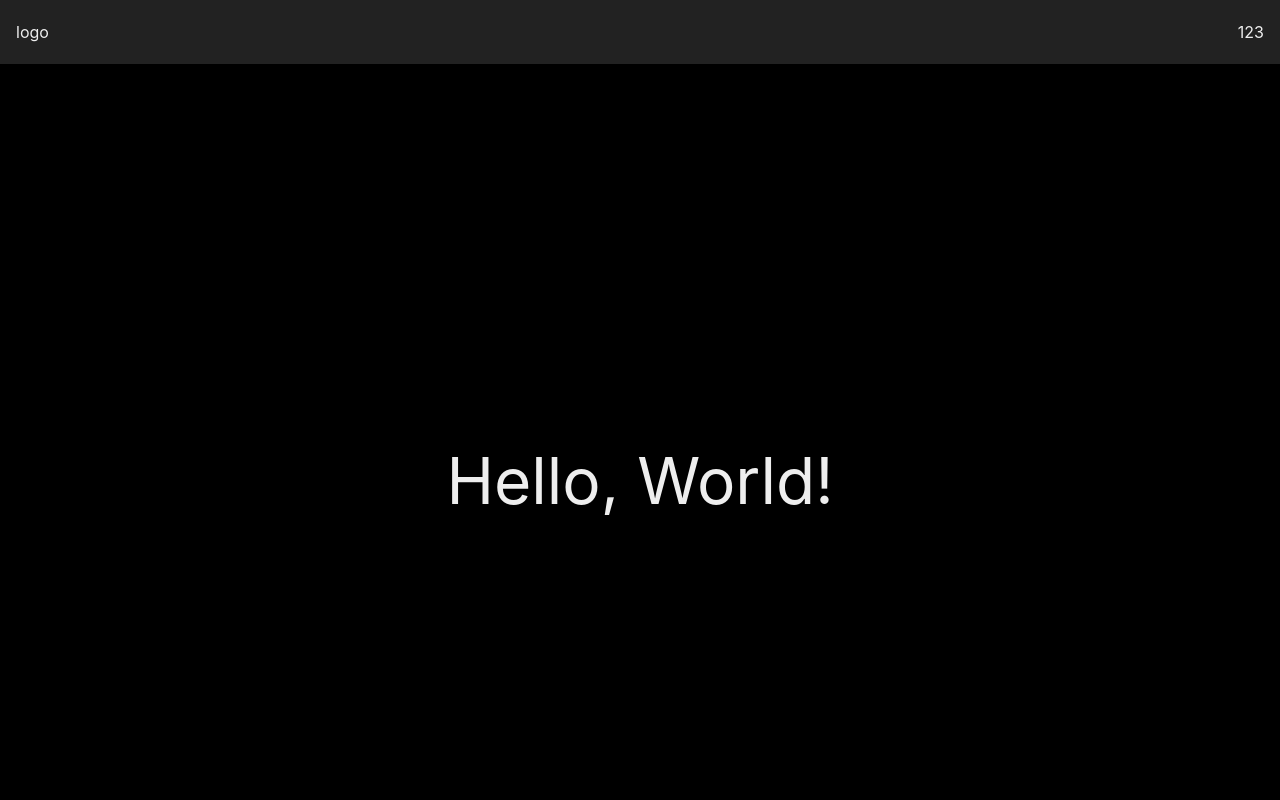
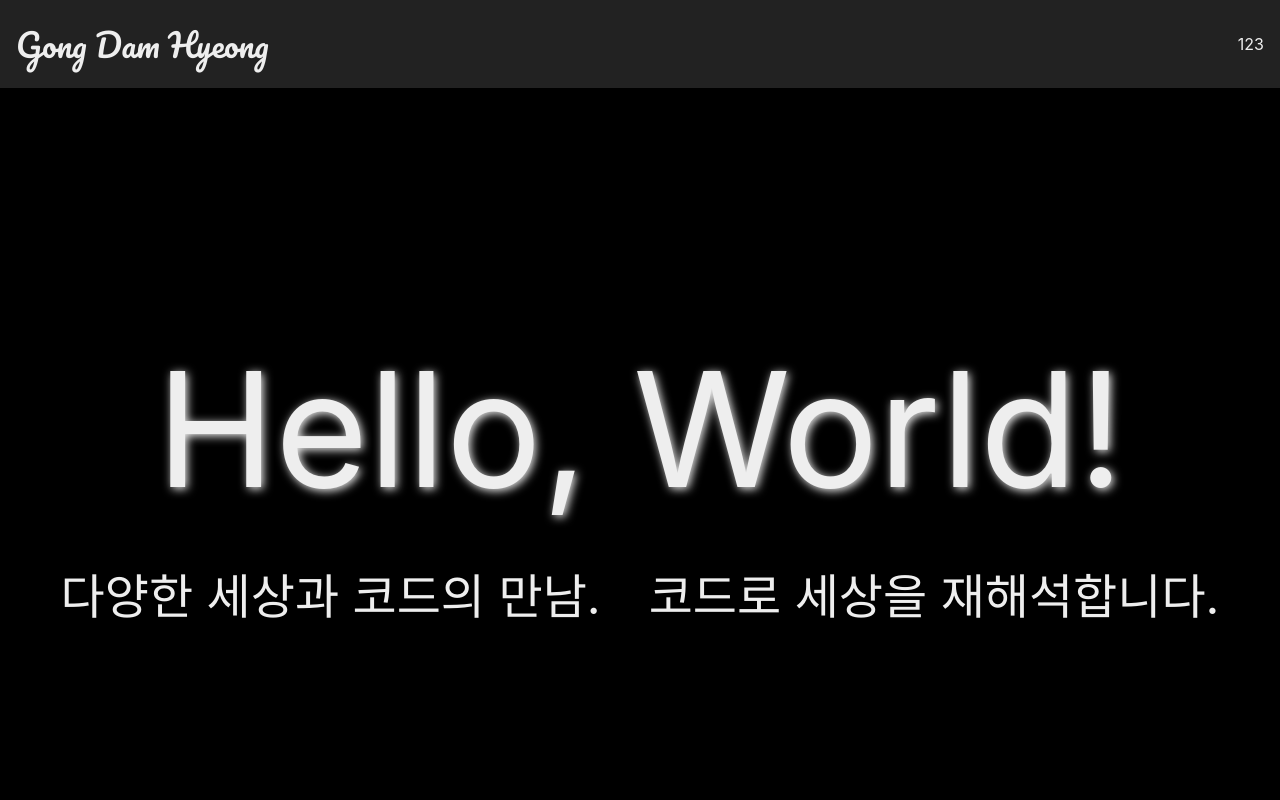
Before and after one commit to damhyeong/GDH-Portfolio, a React (Create React App) app: page / in a window 1280 px wide. Shown: the top 800 px of the page. Built offline with nearby package versions, Linux system fonts and the light colour scheme.

Commit message:
Add Some Animations in PortFolio Main Section

```diff
--- a/src/App.scss
+++ b/src/App.scss
@@ -1,3 +1,4 @@
+@import url('https://fonts.googleapis.com/css2?family=Pacifico&display=swap');
 
 .App{
   display: flex;
@@ -15,7 +16,6 @@
     top: 0;
     left: 0;
     width: 100%;
-    height : 4rem;
     z-index: 1000; // 맨 위에 있을 수 있게 만든다.
 
     // background-color: #f8f9fa; // 배경색
@@ -29,6 +29,9 @@
       justify-content: center;
       align-items: center;
       padding: 1rem;
+
+      font-family: 'Pacifico', cursive;
+      font-size: 2rem;
     }
     .navi{
       display: flex;
--- a/src/App.tsx
+++ b/src/App.tsx
@@ -8,17 +8,17 @@ function App() {
   return (
     <div className="App">
       <div className={"header"}>
-        <div className={"logo"}>logo</div>
+        <div className={"logo"}>Gong Dam Hyeong</div>
         <div className={"navi"}>
             <div>1</div>
             <div>2</div>
             <div>3</div>
         </div>
       </div>
-        <div>
+        <div id={"main"}>
             <Main/>
         </div>
-        <div>
+        <div id={"introduce"}>
             <Introduce/>
         </div>
     </div>
--- a/src/component/Introduce/Introduce.scss
+++ b/src/component/Introduce/Introduce.scss
@@ -18,8 +18,6 @@
   }
 
   .meeting-world-by-code{
-    display: flex;
     font-family: 'Pacifico', cursive;
-    font-size: 3rem;
   }
 }
--- a/src/component/Introduce/Introduce.tsx
+++ b/src/component/Introduce/Introduce.tsx
@@ -7,6 +7,7 @@ const Introduce = () => {
             <hr/>
             <div className={"meeting-world-by-code"}>
                 세상을 프로그램으로 풀이합니다.
+                asdf
             </div>
         </div>
     )
--- a/src/component/Main/Main.scss
+++ b/src/component/Main/Main.scss
@@ -10,6 +10,58 @@
     display: flex;
     justify-content: center;
     align-items: center;
-    font-size: 4rem;
+    font-size: 10rem;
+    text-shadow: 2px 2px 10px;
+
+    animation: puffIn 1s;
+  }
+
+  .hello-world-korean{
+    display: flex;
+    flex-direction: row;
+    padding-top: 2rem;
+    justify-content: space-between;
+
+    animation: puffIn 1s;
+
+    .korean-text-1{
+      font-size: 3rem;
+      padding-right: 3rem;
+    }
+    .korean-text-2{
+      font-size: 3rem;
+    }
   }
 }
+
+@keyframes puffIn {
+  0% {
+    opacity: 0;
+    transform-origin: 50% 50%;
+    transform: scale(2, 2);
+    filter: blur(2px);
+  }
+  100% {
+    opacity: 1;
+    transform-origin: 50% 50%;
+    transform: scale(1, 1);
+    filter: blur(0px);
+  }
+}
+@keyframes spaceInUp {
+  0% {
+    opacity: 0;
+    -webkit-transform-origin: 50% 0%;
+    transform-origin: 50% 0%;
+    -webkit-transform: scale(0.2) translate(0%, -200%);
+    transform: scale(0.2) translate(0%, -200%);
+  }
+
+  100% {
+    opacity: 1;
+    -webkit-transform-origin: 50% 0%;
+    transform-origin: 50% 0%;
+    -webkit-transform: scale(1) translate(0%, 0%);
+    transform: scale(1) translate(0%, 0%);
+  }
+}
--- a/src/component/Main/Main.tsx
+++ b/src/component/Main/Main.tsx
@@ -7,6 +7,15 @@ const Main = () => {
             <div className={"hello-world"}>
                 Hello, World!
             </div>
+            <div className={"hello-world-korean"}>
+                <div className={"korean-text-1"}>
+                    다양한 세상과 코드의 만남.
+                </div>
+                <div className={"korean-text-2"}>
+                    코드로 세상을 재해석합니다.
+                </div>
+
+            </div>
         </div>
     )
 }
```
